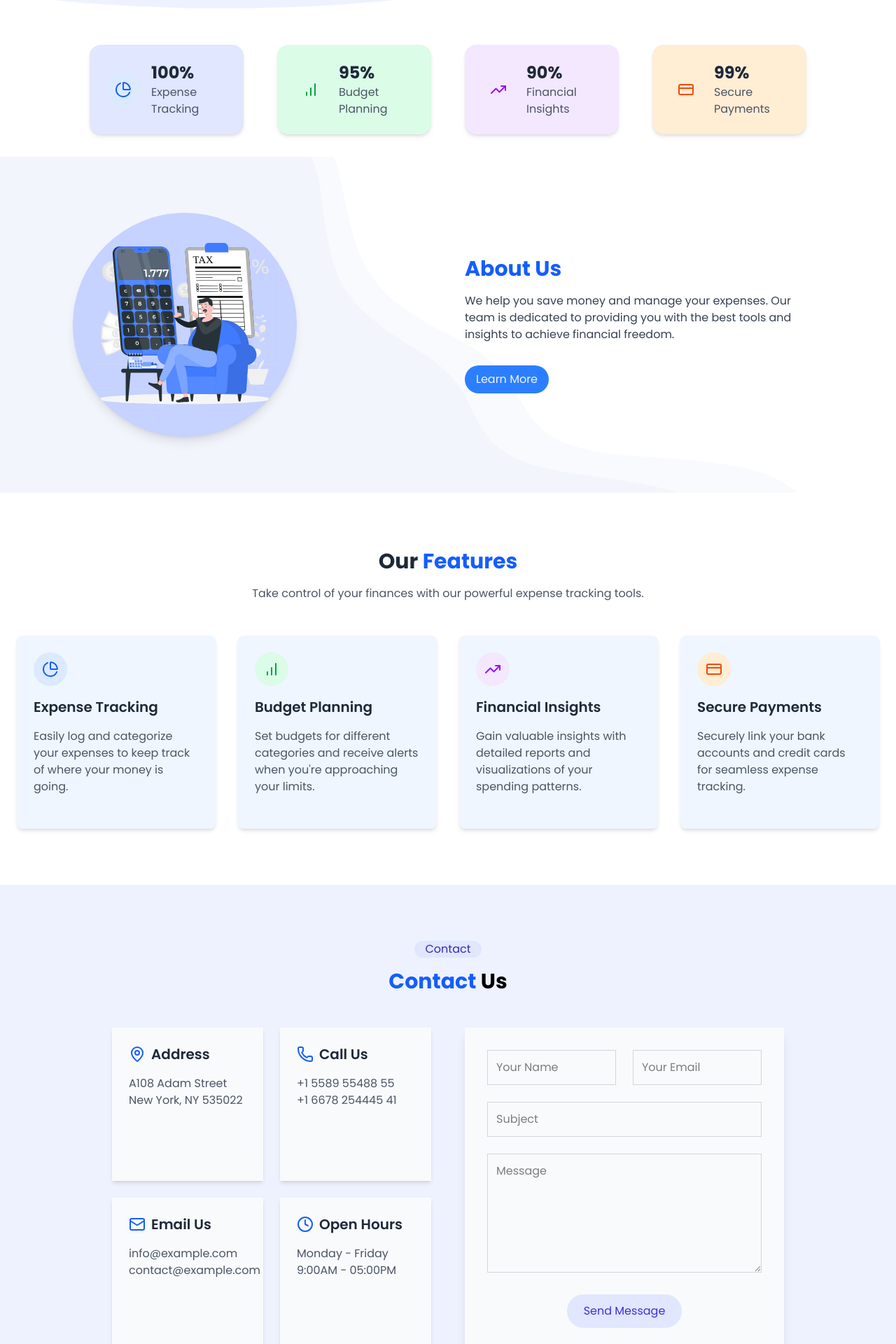
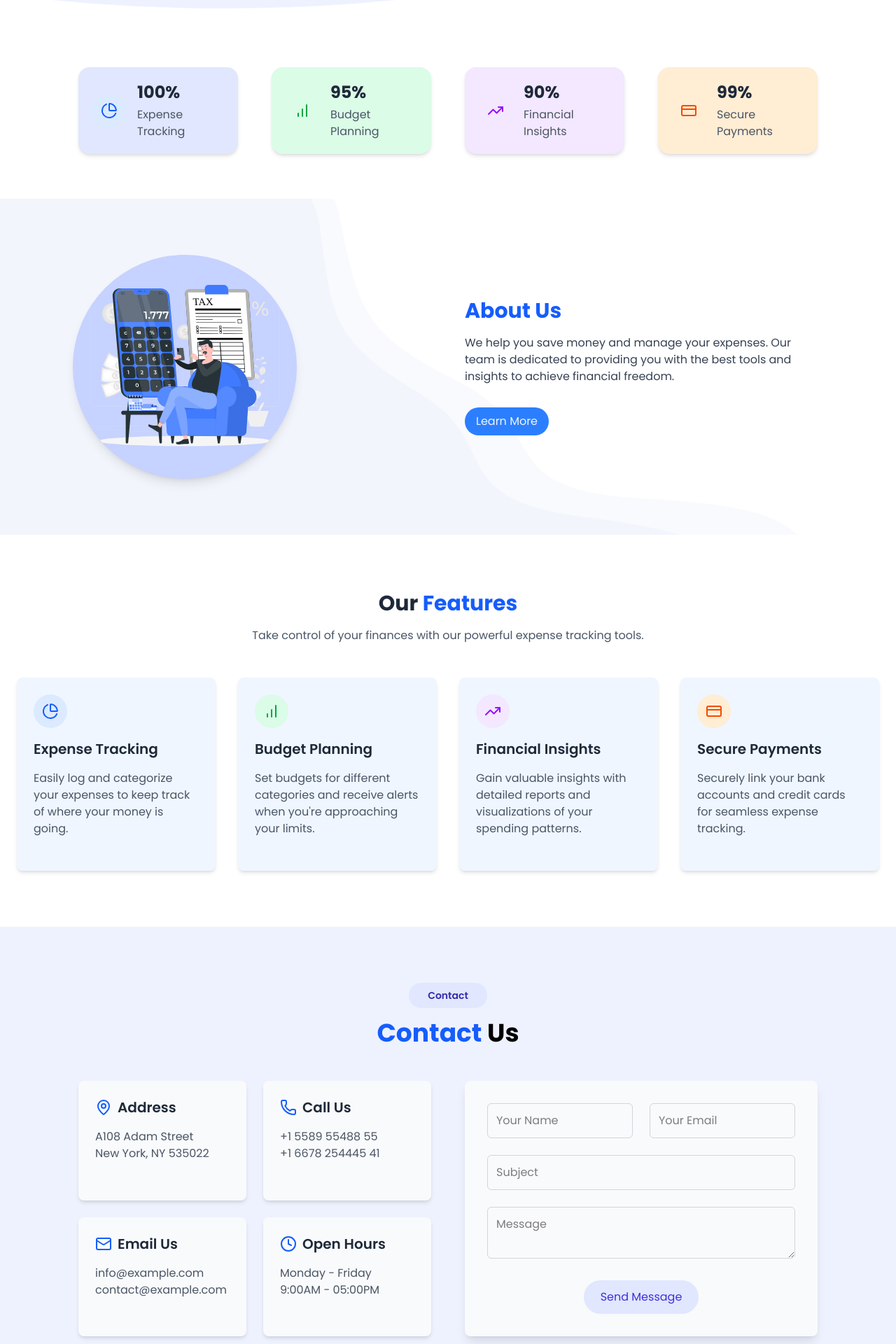
Before and after one commit to SonuThapaMagar/SpendWise, a React (Vite) app: page / in a window 1280 px wide. Shown: the part 560-2480 px from the top of the page at 70% size. Built offline with nearby package versions, Linux system fonts and the light colour scheme; data requests are answered from the project's data file.

Commit message:
Responsive made in landing page

```diff
--- a/src/content/Cards.jsx
+++ b/src/content/Cards.jsx
@@ -4,55 +4,55 @@ import {
   BarChart,
   TrendingUp,
   CreditCard,
-} from "lucide-react"; // Icons for features
+} from "lucide-react";
 
 const Cards = () => {
   return (
-    <section id="features" className="py-8 px-20">
-      <div className="container mx-auto px-12">
+    <section id="features" className="py-6 sm:py-10 md:py-16 px-4 sm:px-6 md:px-20 bg-white">
+      <div className="container mx-auto max-w-7xl px-4 sm:px-6 lg:px-8">
         {/* Feature Cards */}
-        <div className="grid grid-cols-1 sm:grid-cols-2 lg:grid-cols-4 gap-12">
+        <div className="grid grid-cols-1 sm:grid-cols-2 lg:grid-cols-4 gap-6 sm:gap-8 md:gap-12">
           {/* Feature 1: Expense Tracking */}
-          <div className="bg-indigo-100 p-6 rounded-2xl shadow-md hover:shadow-lg transition-shadow flex items-center">
-            <div className="bg-blue-100 p-3 rounded-full flex-shrink-0">
-              <PieChart className="h-6 w-6 text-blue-600" />
+          <div className="bg-indigo-100 p-4 sm:p-6 md:p-5 rounded-2xl shadow-md hover:shadow-lg transition-shadow flex flex-col sm:flex-row items-center text-center sm:text-left">
+            <div className="bg-blue-100 p-2 sm:p-3 rounded-full flex-shrink-0 mb-4 sm:mb-0">
+              <PieChart className="h-6 w-6 sm:h-7 md:h-6 text-blue-600" />
             </div>
-            <div className="ml-4">
-              <span className="text-2xl font-bold text-gray-800">100%</span>
-              <p className="text-gray-600">Expense Tracking</p>
+            <div className="ml-0 sm:ml-4 flex-1">
+              <span className="text-xl sm:text-2xl md:text-2xl font-bold text-gray-800 block">100%</span>
+              <p className="text-gray-600 text-sm sm:text-base md:text-base mt-1">Expense Tracking</p>
             </div>
           </div>
 
           {/* Feature 2: Budget Planning */}
-          <div className="bg-green-100 p-6 rounded-2xl shadow-md hover:shadow-lg transition-shadow flex items-center">
-            <div className="bg-green-100 p-3 rounded-full flex-shrink-0">
-              <BarChart className="h-6 w-6 text-green-600" />
+          <div className="bg-green-100 p-4 sm:p-6 md:p-5 rounded-2xl shadow-md hover:shadow-lg transition-shadow flex flex-col sm:flex-row items-center text-center sm:text-left">
+            <div className="bg-green-100 p-2 sm:p-3 rounded-full flex-shrink-0 mb-4 sm:mb-0">
+              <BarChart className="h-6 w-6 sm:h-7 md:h-6 text-green-600" />
             </div>
-            <div className="ml-4">
-              <span className="text-2xl font-bold text-gray-800">95%</span>
-              <p className="text-gray-600">Budget Planning</p>
+            <div className="ml-0 sm:ml-4 flex-1">
+              <span className="text-xl sm:text-2xl md:text-2xl font-bold text-gray-800 block">95%</span>
+              <p className="text-gray-600 text-sm sm:text-base md:text-base mt-1">Budget Planning</p>
             </div>
           </div>
 
           {/* Feature 3: Financial Insights */}
-          <div className="bg-purple-100 p-6 rounded-2xl shadow-md hover:shadow-lg transition-shadow flex items-center">
-            <div className="bg-purple-100 p-3 rounded-full flex-shrink-0">
-              <TrendingUp className="h-6 w-6 text-purple-600" />
+          <div className="bg-purple-100 p-4 sm:p-6 md:p-5 rounded-2xl shadow-md hover:shadow-lg transition-shadow flex flex-col sm:flex-row items-center text-center sm:text-left">
+            <div className="bg-purple-100 p-2 sm:p-3 rounded-full flex-shrink-0 mb-4 sm:mb-0">
+              <TrendingUp className="h-6 w-6 sm:h-7 md:h-6 text-purple-600" />
             </div>
-            <div className="ml-4">
-              <span className="text-2xl font-bold text-gray-800">90%</span>
-              <p className="text-gray-600">Financial Insights</p>
+            <div className="ml-0 sm:ml-4 flex-1">
+              <span className="text-xl sm:text-2xl md:text-2xl font-bold text-gray-800 block">90%</span>
+              <p className="text-gray-600 text-sm sm:text-base md:text-base mt-1">Financial Insights</p>
             </div>
           </div>
 
           {/* Feature 4: Secure Payments */}
-          <div className="bg-orange-100 p-6 rounded-2xl shadow-md hover:shadow-lg transition-shadow flex items-center">
-            <div className="bg-orange-100 p-3 rounded-full flex-shrink-0">
-              <CreditCard className="h-6 w-6 text-orange-600" />
+          <div className="bg-orange-100 p-4 sm:p-6 md:p-5 rounded-2xl shadow-md hover:shadow-lg transition-shadow flex flex-col sm:flex-row items-center text-center sm:text-left">
+            <div className="bg-orange-100 p-2 sm:p-3 rounded-full flex-shrink-0 mb-4 sm:mb-0">
+              <CreditCard className="h-6 w-6 sm:h-7 md:h-6 text-orange-600" />
             </div>
-            <div className="ml-4">
-              <span className="text-2xl font-bold text-gray-800">99%</span>
-              <p className="text-gray-600">Secure Payments</p>
+            <div className="ml-0 sm:ml-4 flex-1">
+              <span className="text-xl sm:text-2xl md:text-2xl font-bold text-gray-800 block">99%</span>
+              <p className="text-gray-600 text-sm sm:text-base md:text-base mt-1">Secure Payments</p>
             </div>
           </div>
         </div>
--- a/src/content/Contact.jsx
+++ b/src/content/Contact.jsx
@@ -3,74 +3,72 @@ import { MapPin, Phone, Mail, Clock } from "lucide-react";
 
 const Contact = () => {
   return (
-    <section id="contact" className="py-20 px-20 bg-indigo-50">
+    <section id="contact" className="py-8 sm:py-12 md:py-20 px-4 sm:px-6 md:px-20 bg-indigo-50">
       {/* Section Title */}
-      <div className="container mx-auto text-center mb-12 ">
-        <button  className="text-md w-24 font-semi-bold text-indigo-800 bg-indigo-100 rounded-full">
+      <div className="container mx-auto max-w-7xl text-center mb-8 sm:mb-12">
+        <button className="text-sm sm:text-md w-24 sm:w-28 font-semibold text-indigo-800 bg-indigo-100 rounded-full py-1 sm:py-2">
           Contact
         </button>
-        <h2 className="text-black mt-4 text-3xl font-bold"><span className="text-blue-600">Contact</span> Us</h2>
+        <h2 className="text-black mt-3 sm:mt-4 text-2xl sm:text-3xl md:text-4xl font-bold">
+          <span className="text-blue-600">Contact</span> Us
+        </h2>
       </div>
 
-      <div className="container mx-auto px-20">
-        <div className="grid grid-cols-1 lg:grid-cols-2 gap-12">
+      <div className="container mx-auto max-w-7xl px-4 sm:px-6 lg:px-8">
+        <div className="grid grid-cols-1 lg:grid-cols-2 gap-6 sm:gap-8 md:gap-12">
           {/* Contact Info Cards */}
-          <div className="grid grid-cols-1 sm:grid-cols-2 gap-6">
+          <div className="grid grid-cols-1 sm:grid-cols-2 gap-4 sm:gap-6">
             {/* Address */}
-            <div className="bg-gray-50 p-6  shadow-md">
-              <div className="flex items-center mb-4">
-                <MapPin className="h-6 w-6 text-blue-600 mr-2" />
-                <h3 className="text-xl font-semibold text-gray-800">Address</h3>
+            <div className="bg-gray-50 p-4 sm:p-6 rounded-lg shadow-md">
+              <div className="flex items-center mb-3 sm:mb-4">
+                <MapPin className="h-5 w-5 sm:h-6 sm:w-6 text-blue-600 mr-2" />
+                <h3 className="text-lg sm:text-xl font-semibold text-gray-800">Address</h3>
               </div>
-              <p className="text-gray-600">A108 Adam Street</p>
-              <p className="text-gray-600">New York, NY 535022</p>
+              <p className="text-gray-600 text-sm sm:text-base">A108 Adam Street</p>
+              <p className="text-gray-600 text-sm sm:text-base">New York, NY 535022</p>
             </div>
 
             {/* Call Us */}
-            <div className="bg-gray-50  p-6 shadow-md">
-              <div className="flex items-center mb-4">
-                <Phone className="h-6 w-6 text-blue-600 mr-2" />
-                <h3 className="text-xl font-semibold text-gray-800">Call Us</h3>
+            <div className="bg-gray-50 p-4 sm:p-6 rounded-lg shadow-md">
+              <div className="flex items-center mb-3 sm:mb-4">
+                <Phone className="h-5 w-5 sm:h-6 sm:w-6 text-blue-600 mr-2" />
+                <h3 className="text-lg sm:text-xl font-semibold text-gray-800">Call Us</h3>
               </div>
-              <p className="text-gray-600">+1 5589 55488 55</p>
-              <p className="text-gray-600">+1 6678 254445 41</p>
+              <p className="text-gray-600 text-sm sm:text-base">+1 5589 55488 55</p>
+              <p className="text-gray-600 text-sm sm:text-base">+1 6678 254445 41</p>
             </div>
 
             {/* Email Us */}
-            <div className="bg-gray-50  p-6  shadow-md">
-              <div className="flex items-center mb-4">
-                <Mail className="h-6 w-6 text-blue-600 mr-2" />
-                <h3 className="text-xl font-semibold text-gray-800">
-                  Email Us
-                </h3>
+            <div className="bg-gray-50 p-4 sm:p-6 rounded-lg shadow-md">
+              <div className="flex items-center mb-3 sm:mb-4">
+                <Mail className="h-5 w-5 sm:h-6 sm:w-6 text-blue-600 mr-2" />
+                <h3 className="text-lg sm:text-xl font-semibold text-gray-800">Email Us</h3>
               </div>
-              <p className="text-gray-600">info@example.com</p>
-              <p className="text-gray-600">contact@example.com</p>
+              <p className="text-gray-600 text-sm sm:text-base">info@example.com</p>
+              <p className="text-gray-600 text-sm sm:text-base">contact@example.com</p>
             </div>
 
             {/* Open Hours */}
-            <div className="bg-gray-50  p-6  shadow-md">
-              <div className="flex items-center mb-4">
-                <Clock className="h-6 w-6 text-blue-600 mr-2" />
-                <h3 className="text-xl font-semibold text-gray-800">
-                  Open Hours
-                </h3>
+            <div className="bg-gray-50 p-4 sm:p-6 rounded-lg shadow-md">
+              <div className="flex items-center mb-3 sm:mb-4">
+                <Clock className="h-5 w-5 sm:h-6 sm:w-6 text-blue-600 mr-2" />
+                <h3 className="text-lg sm:text-xl font-semibold text-gray-800">Open Hours</h3>
               </div>
-              <p className="text-gray-600">Monday - Friday</p>
-              <p className="text-gray-600">9:00AM - 05:00PM</p>
+              <p className="text-gray-600 text-sm sm:text-base">Monday - Friday</p>
+              <p className="text-gray-600 text-sm sm:text-base">9:00AM - 05:00PM</p>
             </div>
           </div>
 
           {/* Contact Form */}
-          <div className="bg-gray-50  p-8  shadow-lg">
-            <form className="space-y-6">
-              <div className="grid grid-cols-1 sm:grid-cols-2 gap-6">
+          <div className="bg-gray-50 p-4 sm:p-6 md:p-8 rounded-lg shadow-lg">
+            <form className="space-y-4 sm:space-y-6">
+              <div className="grid grid-cols-1 sm:grid-cols-2 gap-4 sm:gap-6">
                 <div>
                   <input
                     type="text"
                     name="name"
                     placeholder="Your Name"
-                    className="w-full p-3 border border-gray-300  focus:outline-none focus:ring-2 focus:ring-blue-500"
+                    className="w-full p-2 sm:p-3 text-sm sm:text-base border border-gray-300 rounded-md focus:outline-none focus:ring-2 focus:ring-blue-500"
                     required
                   />
                 </div>
@@ -79,7 +77,7 @@ const Contact = () => {
                     type="email"
                     name="email"
                     placeholder="Your Email"
-                    className="w-full p-3 border border-gray-300  focus:outline-none focus:ring-2 focus:ring-blue-500"
+                    className="w-full p-2 sm:p-3 text-sm sm:text-base border border-gray-300 rounded-md focus:outline-none focus:ring-2 focus:ring-blue-500"
                     required
                   />
                 </div>
@@ -89,23 +87,23 @@ const Contact = () => {
                   type="text"
                   name="subject"
                   placeholder="Subject"
-                  className="w-full p-3 border border-gray-300  focus:outline-none focus:ring-2 focus:ring-blue-500"
+                  className="w-full p-2 sm:p-3 text-sm sm:text-base border border-gray-300 rounded-md focus:outline-none focus:ring-2 focus:ring-blue-500"
                   required
                 />
               </div>
               <div>
                 <textarea
                   name="message"
-                  rows="6"
+                  rows="4 sm:rows-5 md:rows-6"
                   placeholder="Message"
-                  className="w-full p-3 border border-gray-300  focus:outline-none focus:ring-2 focus:ring-blue-500"
+                  className="w-full p-2 sm:p-3 text-sm sm:text-base border border-gray-300 rounded-md focus:outline-none focus:ring-2 focus:ring-blue-500"
                   required
                 ></textarea>
               </div>
               <div className="text-center">
                 <button
                   type="submit"
-                  className="bg-indigo-100 text-indigo-700 rounded-full px-6 py-3  hover:bg-indigo-200 transition duration-300"
+                  className="bg-indigo-100 text-indigo-700 rounded-full px-4 sm:px-6 py-2 sm:py-3 text-sm sm:text-base hover:bg-indigo-200 transition duration-300"
                 >
                   Send Message
                 </button>
```
